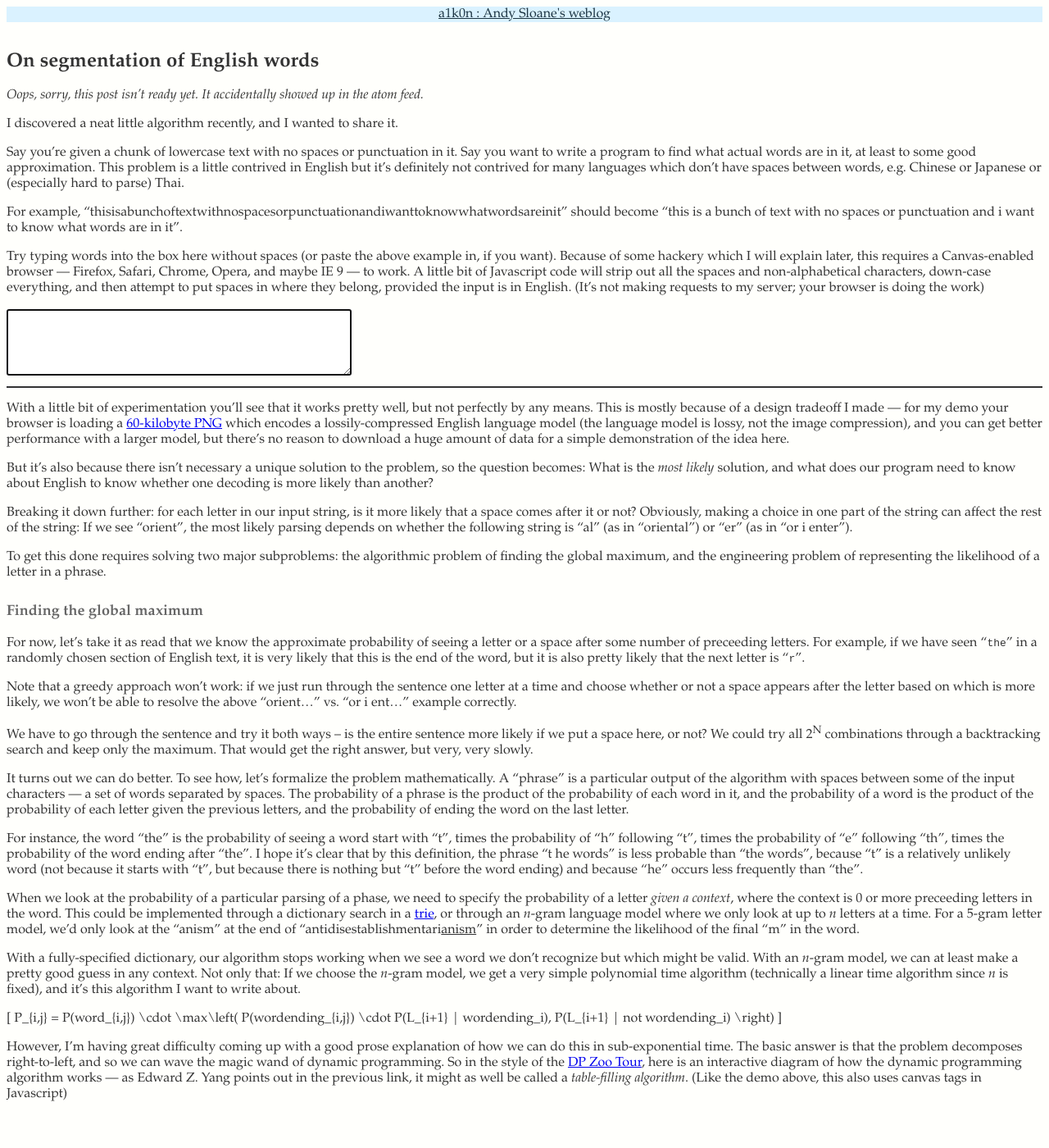
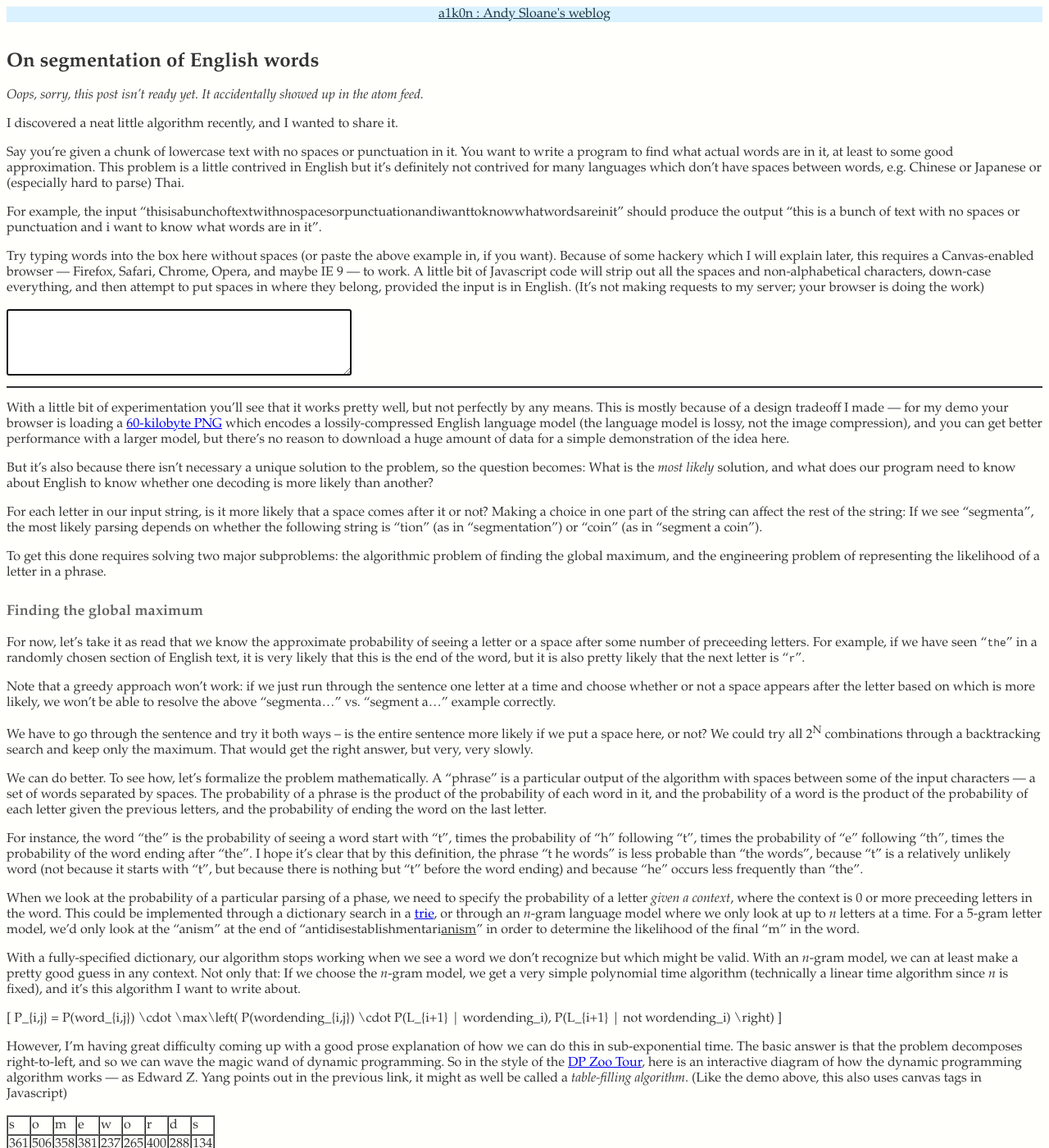
Before and after one commit to a1k0n/a1k0n.github.io, a Jekyll site: the page built from _posts/2011-07-07-english-word-segmentation.markdown, in a window 1280 px wide and 1400 px high. Shown: the whole window at 82% size. Built offline with Jekyll 4.4.1, drawn with Linux system fonts in a browser that asks for light colours; Markdown is read by kramdown in place of the engine named in the settings; comment, search, counter and statistics services are not loaded; some of the changed text lies outside the part shown.

Commit message:
misc updates to undone posts

```diff
--- a/_misc/futureposts.txt
+++ b/_misc/futureposts.txt
@@ -5,5 +5,9 @@
    - 1-run coding
 
  - Bassline synthesis and z-transforms
+   - javascript <audio> tag sucks.  we can generate audio by making a wave file
+     in base64 and "loading" that... but you can't stream sound.  so we'll have
+     to synth a simple bassline or something; we can't do realtime without
+     flash.
 
  - minimal VM + something?
--- a/_posts/2011-07-07-english-word-segmentation.markdown
+++ b/_posts/2011-07-07-english-word-segmentation.markdown
@@ -13,15 +13,15 @@
 I discovered a neat little algorithm recently, and I wanted to share it.
 
 Say you're given a chunk of lowercase text with no spaces or punctuation in it.
-Say you want to write a program to find what actual words are in it, at least
-to some good approximation.  This problem is a little contrived in English but
+You want to write a program to find what actual words are in it, at least to
+some good approximation.  This problem is a little contrived in English but
 it's definitely not contrived for many languages which don't have spaces
 between words, e.g. Chinese or Japanese or (especially hard to parse) Thai.
 
-For example,
+For example, the input
 "thisisabunchoftextwithnospacesorpunctuationandiwanttoknowwhatwordsareinit"
-should become "this is a bunch of text with no spaces or punctuation and i want
-to know what words are in it".
+should produce the output "this is a bunch of text with no spaces or
+punctuation and i want to know what words are in it".
 
 Try typing words into the box here without spaces (or paste the above example
 in, if you want).  Because of some hackery which I will explain later, this
@@ -49,11 +49,11 @@
 what does our program need to know about English to know whether one decoding
 is more likely than another?
 
-Breaking it down further: for each letter in our input string, is it more
-likely that a space comes after it or not?  Obviously, making a choice in one
-part of the string can affect the rest of the string: If we see "orient", the
-most likely parsing depends on whether the following string is "al" (as in
-"oriental") or "er" (as in "or i enter").
+For each letter in our input string, is it more likely that a space comes after
+it or not?  Making a choice in one part of the string can affect the rest of
+the string: If we see "segmenta", the most likely parsing depends on whether
+the following string is "tion" (as in "segmentation") or "coin" (as in "segment
+a coin").
 
 To get this done requires solving two major subproblems: the algorithmic
 problem of finding the global maximum, and the engineering problem of
@@ -69,21 +69,21 @@
 
 Note that a greedy approach won't work: if we just run through the sentence one
 letter at a time and choose whether or not a space appears after the letter
-based on which is more likely, we won't be able to resolve the above "orient..."
-vs. "or i ent..." example correctly.
+based on which is more likely, we won't be able to resolve the above "segmenta..."
+vs. "segment a..." example correctly.
 
 We have to go through the sentence and try it both ways -- is the entire
 sentence more likely if we put a space here, or not?  We could try all
 2<sup>N</sup> combinations through a backtracking search and keep only the
 maximum.  That would get the right answer, but very, very slowly.
 
-It turns out we can do better.  To see how, let's formalize the problem
-mathematically.  A "phrase" is a particular output of the algorithm with spaces
-between some of the input characters &mdash; a set of words separated by
-spaces.  The probability of a phrase is the product of the probability of each
-word in it, and the probability of a word is the product of the probability of
-each letter given the previous letters, and the probability of ending the word
-on the last letter.
+We can do better.  To see how, let's formalize the problem mathematically.  A
+"phrase" is a particular output of the algorithm with spaces between some of
+the input characters &mdash; a set of words separated by spaces.  The
+probability of a phrase is the product of the probability of each word in it,
+and the probability of a word is the product of the probability of each letter
+given the previous letters, and the probability of ending the word on the last
+letter.
 
 For instance, the word "the" is the probability of seeing a word start with
 "t", times the probability of "h" following "t", times the probability of "e"
@@ -127,7 +127,6 @@
 (technically a linear time algorithm since *n* is fixed), and it's this
 algorithm I want to write about.
 
-
 \[
   P_{i,j} = P(word_{i,j}) \cdot \max\left( P(wordending_{i,j}) \cdot P(L_{i+1} | wordending_i), P(L_{i+1} | not wordending_i) \right)
 \]
@@ -142,8 +141,8 @@
 *table-filling algorithm*.  (Like the demo above, this also uses canvas tags in
 Javascript)
 
-<canvas id="dpdiag" width="400" height="200">
-</canvas>
+<table id="dpdiag" cellspacing="0" cellpadding="1" border="1">
+</table>
 
 ### Representing probabilities
 
--- a/js/wordseg.js
+++ b/js/wordseg.js
@@ -24,6 +24,7 @@
     intag.disabled = false;
     intag.value = "";
     intag.focus();
+    drawdiagram();
   };
   img.src = '/img/langmodel.png';
 }
@@ -110,26 +111,46 @@
 
 function drawdiagram()
 {
-  var c = document.getElementById('dpdiag'),
-      t = c.getContext("2d");
-  t.fillStyle='#fff';
-  t.clearRect(0,0, t.canvas.width, t.canvas.height);
+  var table = document.getElementById('dpdiag');
+  var str = "somewords";
+  var len = str.length;
 
-  var teststr = "somewords";
-  var len = teststr.length;
-  // draw len x 5 array of boxes (or just the lines between them), with teststr arranged on top
-  // grey out bottom left diagonal
-  // compute entire array, as above
-  // show maximum likelihood path with arrows (maybe I can just highlight it and do this with a table?)
-  // on mouseover each cell, show maximum likelihood path from there, with a
-  // sidebar on the right showing the implied context and the implied
-  // continuation
-  // a table would definitely make this easier, but i can't do arrows; oh well.
+  var cells = [];
+  for(var j=0;j<1+NGRAM;j++) cells[j] = [];
+  for(var i=0;i<len;i++) {
+    cells[0][i] = str[i];
+    for(var j=1;j<1+NGRAM;j++)
+      cells[j][i] = "x";
+  }
+
+  // blah, copy-pasted from above, as i need to subtly reimplement this to draw the diagram
+  var split=[], LL=[0,1e6,1e6,1e6,1e6], LL_=[];
+  // Work from the end of the string back towards the beginning
+  for(var i=len-1;i>=0;i--) {
+    // Try all possible prefix lengths from 0 to NGRAM
+    for(var k=0;k<Math.min(i+1,NGRAM);k++) {
+      var kp1 = Math.min(NGRAM-1, k+1);
+
+      // LLc = -log likelihood of current character in current context
+      var LLc = ctxLL[4*((get_ctx_hash(str, i-k, k)+str.charCodeAt(i)-96)&0xffff)];
+      // LLw = -log likelihood of ending a word after this letter
+      var LLw = ctxLL[4*get_ctx_hash(str, i+1-kp1, kp1)];
+      var LL1 = LLc + LLw + LL[0]; // choice #1: we extend the word by one letter end it there, and start a new word with 0 preceeding characters
+      var LL2 = LLc + LL[kp1];     // choice #2: we extend the word by one letter
+      LL_[k] = Math.min(LL1,LL2);  // Result for this context is the better of the two
+      cells[k+1][i] = LL_[k];
+      split[i*NGRAM+k] = LL1 < LL2; // and we split here if choice #1 was better
+    }
+    for(k=0;k<NGRAM;k++) LL[k]=LL_[k];
+  }
+
+
+  for(var j=0;j<NGRAM+1;j++) cells[j] = "<td>" + cells[j].join("</td><td>") + "</td>";
+  table.innerHTML = "<tr>" + cells.join("</tr><tr>") + "</tr>";
 }
 
 function _onload() {
   loadmodel();
-  drawdiagram();
 }
 
 if(document.all)
```
